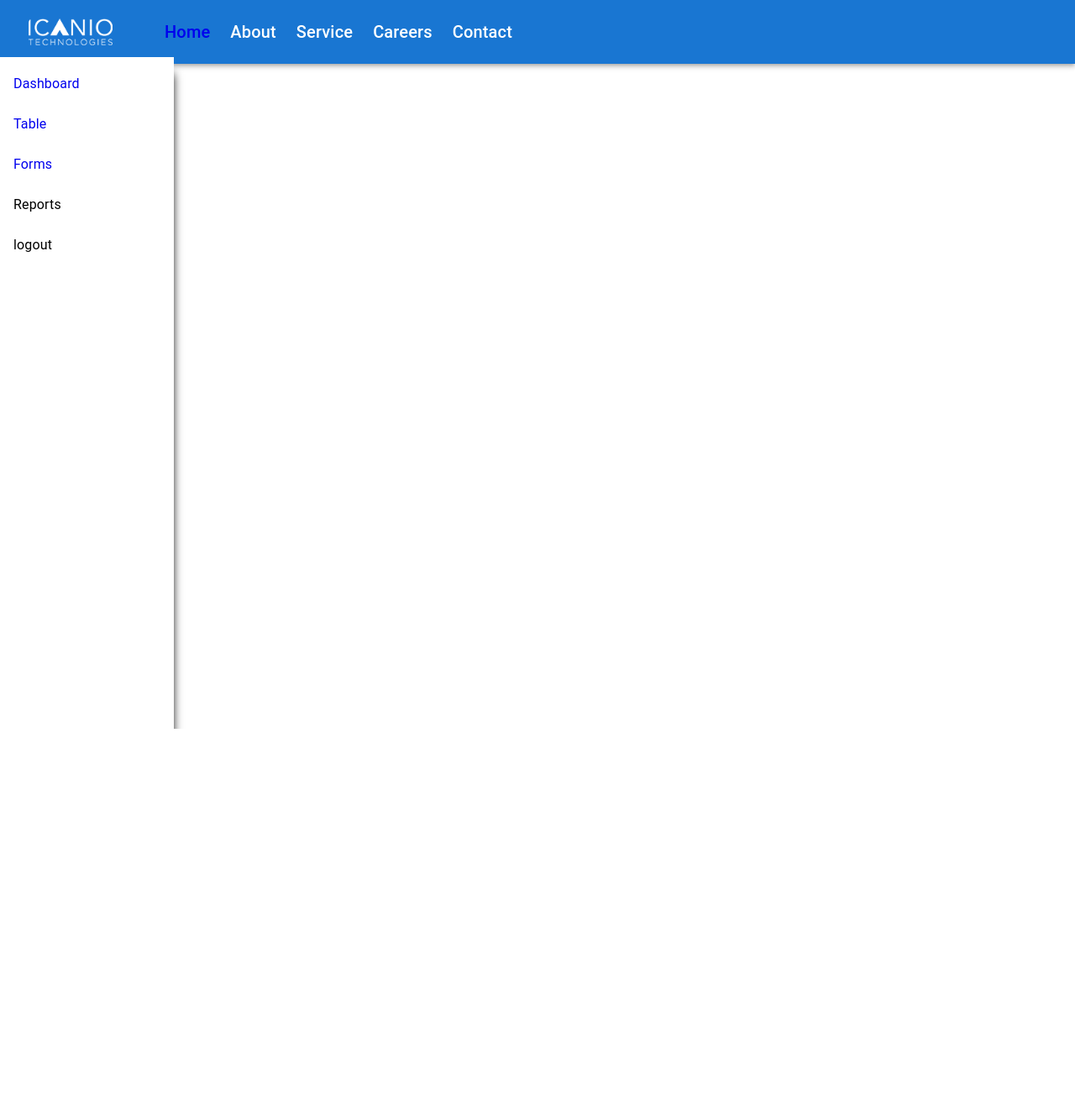
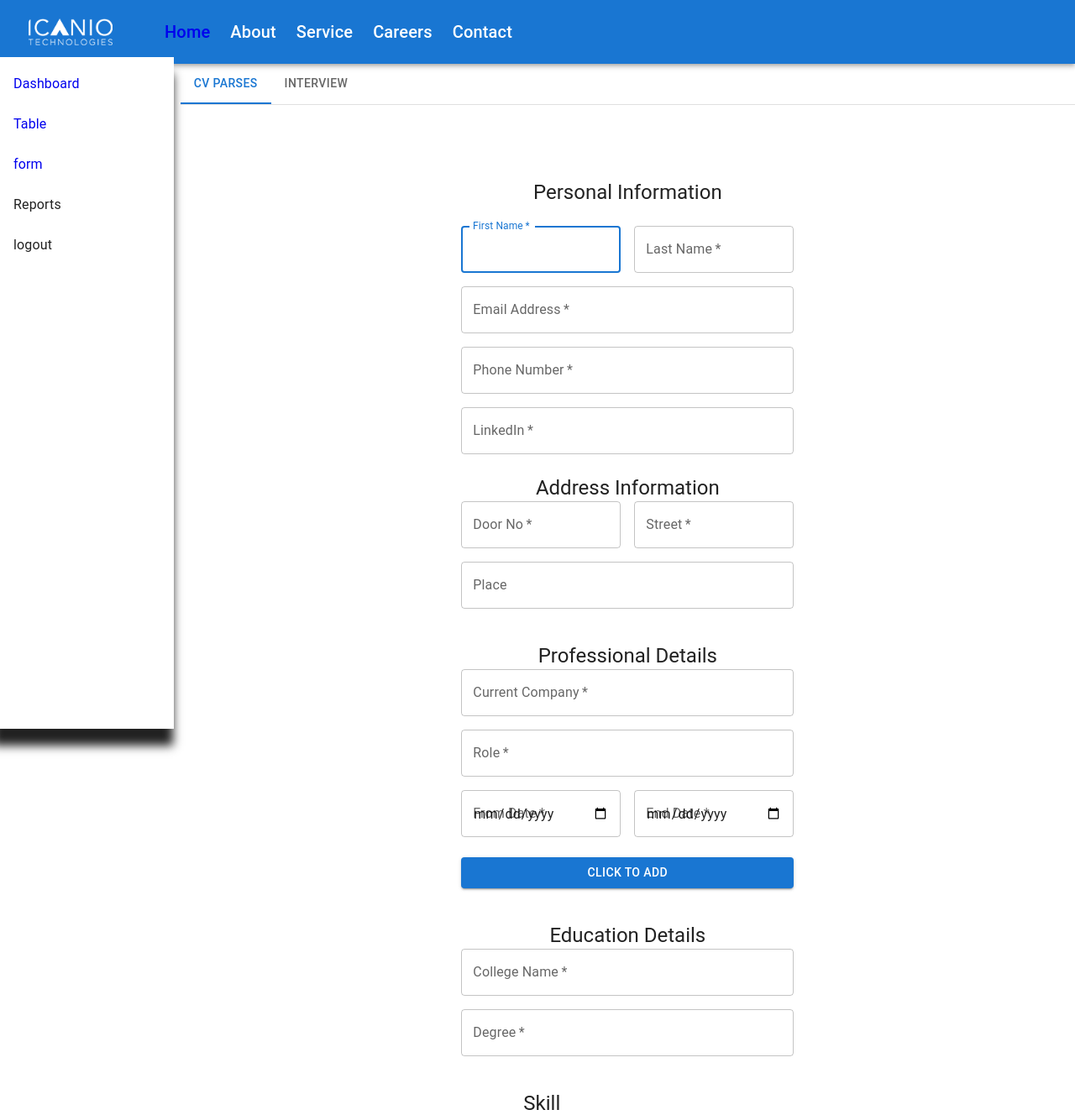
Before and after one commit to kanthan2000/Job-Application, a React (Create React App) app: page /navtab in a window 1280 px wide. Shown: the top 1328 px of the page at 84% size. Before the commit the page ends 868 px from the top, so only its background shows below. Built offline with nearby package versions, Linux system fonts and the light colour scheme.

Commit message:
fix navbar

```diff
--- a/src/components/App.js
+++ b/src/components/App.js
@@ -8,6 +8,7 @@ import SignInSide from "./Form/pages/Signin"
 import Signup from './Form/tabs/Personal'
 import BasicTabstable from "./Form/candidate/BasicTabstable"
 import Dashboard from "./admin/Dashboard";
+import Navtab from './Form/tabs/Navtab';
 
 function App() {
 
@@ -22,7 +23,7 @@ function App() {
 					<Route path="/contact" element={<Contact />} />
 					<Route path="/table" element={<BasicTabstable />} />
 					<Route path="/signin" element={<SignInSide />} />
-					<Route path='/sign-up' element={<Signup />}/>
+					<Route path='/navtab' element={<Navtab />}/>
 				</Routes>
 			</Navbar>
 		</div>
--- a/src/components/Form/tabs/Navtab.js
+++ b/src/components/Form/tabs/Navtab.js
@@ -4,6 +4,7 @@ import Tabs from '@mui/material/Tabs';
 import Tab from '@mui/material/Tab';
 import Typography from '@mui/material/Typography';
 import Box from '@mui/material/Box';
+import Personal from './Personal';
 
 function TabPanel(props) {
   const { children, value, index, ...other } = props;
@@ -56,12 +57,7 @@ export default function BasicTabs() {
 
       <TabPanel value={value} index={0}>
       <Tabs value={value} onChange={handleChange} aria-label="basic tabs example">
-          <Tab label="Basic Information" {...a11yProps(3)} />
-
-
-        <TabPanel value={value} index={1}>
-        Item Two
-      </TabPanel>
+          <Personal />
         </Tabs>
       </TabPanel>
       <TabPanel value={value} index={1}>
--- a/src/components/Form/tabs/Personal.js
+++ b/src/components/Form/tabs/Personal.js
@@ -11,11 +11,13 @@ import Professional from './professional/Professional'
 import axios from 'axios';
 import Position from './position/Position';
 import Resume from './resume/Resume';
+import Skill from '../tabs/skill/Skill';
 const theme = createTheme();
 
 export default function SignUp() {
 
 	const [components, setComponents] = React.useState([1])
+	const [skill, setSkill] = React.useState([1])
 
 	const handleSubmit = (event) => {
 	event.preventDefault();
@@ -50,8 +52,8 @@ export default function SignUp() {
 		setComponents([...components, 1])
 	}
 
-	const renderPositionForm = () => {
-	return <Position />
+	const renderSkillForm = () => {
+		setSkill([...skill, 1])
 	}
 	const renderResumeForm = () => {
 	return <Resume />
@@ -222,25 +224,18 @@ export default function SignUp() {
 				</Box>
 			</Box>
 			<Box sx={{
-				marginTop: 5,
-				display: 'flex',
-				flexDirection: 'column',
-				alignItems: 'center',
-				mt: 3 ,
-				}} >
-				<Typography component="h1" variant="h5">
-					Skills
-				</Typography>
-				<Grid item xs={12}>
-					<TextField
-						required
+					marginTop: 5,
+					display: 'flex',
+					flexDirection: 'column',
+					alignItems: 'center',
+					}} >
+					{skill.map(value => <Skill />)}
+					<Button
+						onClick={renderSkillForm}
 						fullWidth
-						name="skills"
-						label="Skills"
-						type="text"
-						id="skills"
-					/>
-				</Grid>
+						variant="contained"
+						sx={{ mt: 3, mb: 2 }}
+						>Click to Add</Button>
 			</Box>
 			<Box sx={{
 				marginTop: 5,
--- /dev/null
+++ b/src/components/Form/tabs/skill/Skill.js
@@ -0,0 +1,26 @@
+import React from 'react'
+import { Grid, TextField, Typography } from '@mui/material'
+
+const Skill = () => {
+  return (
+    <div>
+        <Typography component="h1" variant="h5">
+            Skill
+        </Typography>
+        <Grid container spacing={2}>
+            <Grid item xs={12} >
+            <TextField
+                required
+                fullWidth
+                name="skill"
+                label="Skill"
+                type="text"
+                id="skill"
+            />
+            </Grid>
+        </Grid>
+    </div>
+  )
+}
+
+export default Skill
--- a/src/components/admin/Navbar/navbar.js
+++ b/src/components/admin/Navbar/navbar.js
@@ -9,6 +9,7 @@ import ListItemText from '@mui/material/ListItemText';
 import { Grid } from '@mui/material';
 import { Link } from 'react-router-dom';
 import Dashboard from "../Dashboard";
+import Navtab from '../../Form/tabs/Navtab';
 
 
 const  Navbar = (props) =>{
@@ -75,9 +76,9 @@ const  Navbar = (props) =>{
                             <ListItemText primary="Table" />
                     </ListItemButton>
                 </Link>
-                <Link to="/sign-up">
+                <Link to="/navtab">
                     <ListItemButton>
-                        <ListItemText primary="Forms" />
+                        <ListItemText primary="form" />
                     </ListItemButton>
                 </Link>
         <ListItemButton>
```
